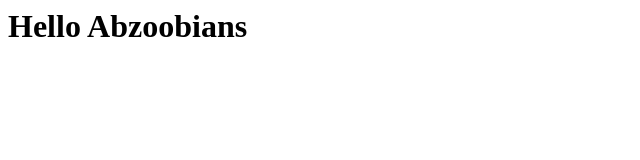
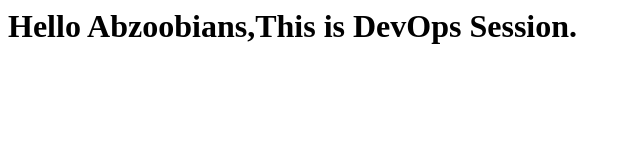
Before and after one commit to Mohammad-Mustafa-2913/Demo, a plain HTML site: page index.html in a window 1280 px wide. Shown: the whole page, without its empty margins (0-640 px from the left). Drawn offline with Linux system fonts and the light colour scheme.

Commit message:
Update index.html

```diff
--- a/index.html
+++ b/index.html
@@ -1,7 +1,7 @@
 <html>
   <body>
     <h1>
-      Hello Abzoobians
+      Hello Abzoobians,This is DevOps Session.
     </h1>
   </body>
 </html>
```
